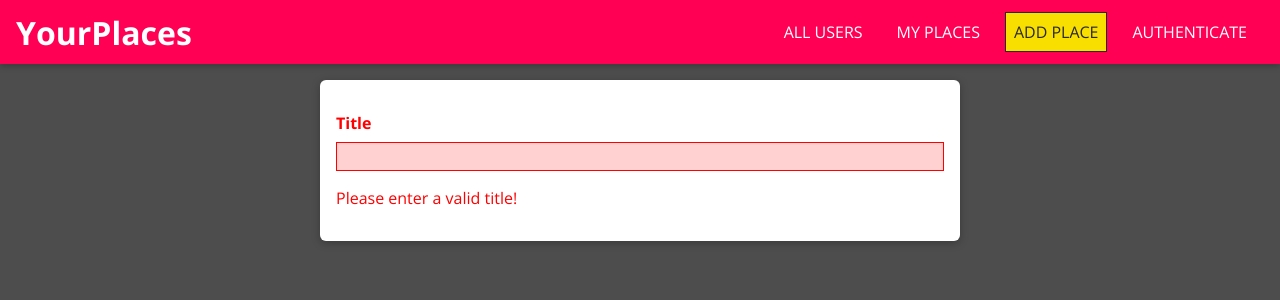
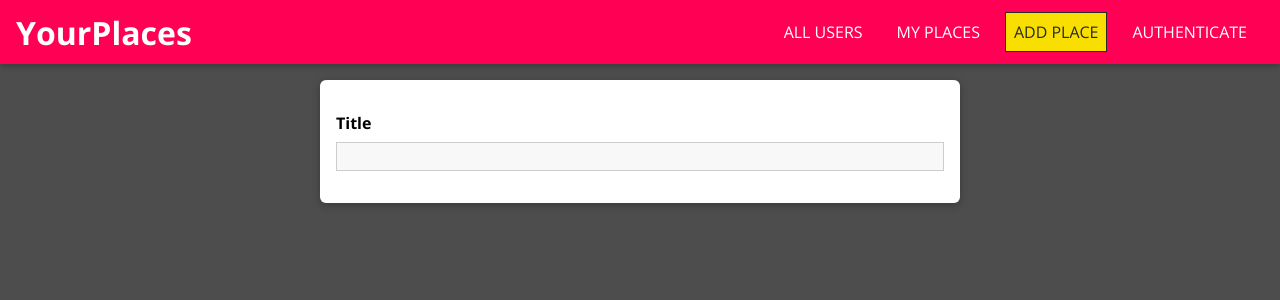
Before and after one commit to PetyrDzhunov/MERN-stack-udemy-course, a React (Create React App) app in the folder client/: page /places/new in a window 1280 px wide. Shown: the top 300 px of the page. Built offline with nearby package versions, Linux system fonts and the light colour scheme.

Commit message:
add a validator util function and use it in the Input component which we updated

```diff
--- a/client/src/places/pages/NewPlace.js
+++ b/client/src/places/pages/NewPlace.js
@@ -1,11 +1,12 @@
 import React from 'react'
 import './NewPlace.css';
 import Input from '../../shared/components/FormElements/Input';
+import { VALIDATOR_REQUIRE } from '../../shared/util/validators';
 
 const NewPlace = () => {
 	return (
 		<form className="place-form">
-			<Input element="input" type="text" label="Title" validators={[]} errorText="Please enter a valid title!" />
+			<Input element="input" type="text" label="Title" validators={[VALIDATOR_REQUIRE()]} errorText="Please enter a valid title!" />
 		</form>
 	);
 };
--- a/client/src/shared/components/FormElements/Input.js
+++ b/client/src/shared/components/FormElements/Input.js
@@ -1,5 +1,7 @@
 import React, { useReducer } from 'react'
 import './Input.css';
+
+import { validate } from '../../util/validators';
 
 const inputReducer = (state, action) => {
 	switch (action.type) {
@@ -7,19 +9,33 @@
 			return {
 				...state,
 				value: action.val,
-				isValid: true
+				isValid: validate(action.val, action.validators)
 			};
+
+		case "TOUCH":
+			return {
+				...state,
+				isTouched: true
+			}
 		default:
 			return state;
 	};
 };
 
+
+
 const Input = (props) => {
-	const [inputState, dispatch] = useReducer(inputReducer, { value: '', isValid: false });
+	const [inputState, dispatch] = useReducer(inputReducer, { value: '', isTouched: false, isValid: false });
 
 	const changeHandler = (event) => {
-		dispatch({ type: 'CHANGE', val: event.target.value });
+		dispatch({ type: 'CHANGE', val: event.target.value, validators: props.validators });
 	}
+
+	const touchHandler = () => {
+		dispatch({
+			type: "TOUCH"
+		});
+	};
 
 	const element = props.element === 'input' ?
 		<input
@@ -28,21 +44,23 @@
 			placeholder={props.placeholder}
 			onChange={changeHandler}
 			value={inputState.value}
+			onBlur={touchHandler}
 		/>
 		: <textarea
 			onChange={changeHandler}
 			id={props.id}
 			rows={props.rows || 3}
 			value={inputState.value}
+			onBlur={touchHandler}
 		/>
 
 
 
 	return (
-		<div className={`form-control ${!inputState.isValid && 'form-control--invalid'}`}>
+		<div className={`form-control ${!inputState.isValid && inputState.isTouched && 'form-control--invalid'}`}>
 			<label htmlFor={props.id}>{props.label}</label>
 			{element}
-			{!inputState.isValid && <p>{props.errorText}</p>}
+			{!inputState.isValid && inputState.isTouched && <p>{props.errorText}</p>}
 		</div>
 	);
 };
--- /dev/null
+++ b/client/src/shared/util/validators.js
@@ -0,0 +1,46 @@
+const VALIDATOR_TYPE_REQUIRE = 'REQUIRE';
+const VALIDATOR_TYPE_MINLENGTH = 'MINLENGTH';
+const VALIDATOR_TYPE_MAXLENGTH = 'MAXLENGTH';
+const VALIDATOR_TYPE_MIN = 'MIN';
+const VALIDATOR_TYPE_MAX = 'MAX';
+const VALIDATOR_TYPE_EMAIL = 'EMAIL';
+const VALIDATOR_TYPE_FILE = 'FILE';
+
+export const VALIDATOR_REQUIRE = () => ({ type: VALIDATOR_TYPE_REQUIRE });
+export const VALIDATOR_FILE = () => ({ type: VALIDATOR_TYPE_FILE });
+export const VALIDATOR_MINLENGTH = val => ({
+  type: VALIDATOR_TYPE_MINLENGTH,
+  val: val
+});
+export const VALIDATOR_MAXLENGTH = val => ({
+  type: VALIDATOR_TYPE_MAXLENGTH,
+  val: val
+});
+export const VALIDATOR_MIN = val => ({ type: VALIDATOR_TYPE_MIN, val: val });
+export const VALIDATOR_MAX = val => ({ type: VALIDATOR_TYPE_MAX, val: val });
+export const VALIDATOR_EMAIL = () => ({ type: VALIDATOR_TYPE_EMAIL });
+
+export const validate = (value, validators) => {
+  let isValid = true;
+  for (const validator of validators) {
+    if (validator.type === VALIDATOR_TYPE_REQUIRE) {
+      isValid = isValid && value.trim().length > 0;
+    }
+    if (validator.type === VALIDATOR_TYPE_MINLENGTH) {
+      isValid = isValid && value.trim().length >= validator.val;
+    }
+    if (validator.type === VALIDATOR_TYPE_MAXLENGTH) {
+      isValid = isValid && value.trim().length <= validator.val;
+    }
+    if (validator.type === VALIDATOR_TYPE_MIN) {
+      isValid = isValid && +value >= validator.val;
+    }
+    if (validator.type === VALIDATOR_TYPE_MAX) {
+      isValid = isValid && +value <= validator.val;
+    }
+    if (validator.type === VALIDATOR_TYPE_EMAIL) {
+      isValid = isValid && /^\S+@\S+\.\S+$/.test(value);
+    }
+  }
+  return isValid;
+};
```
